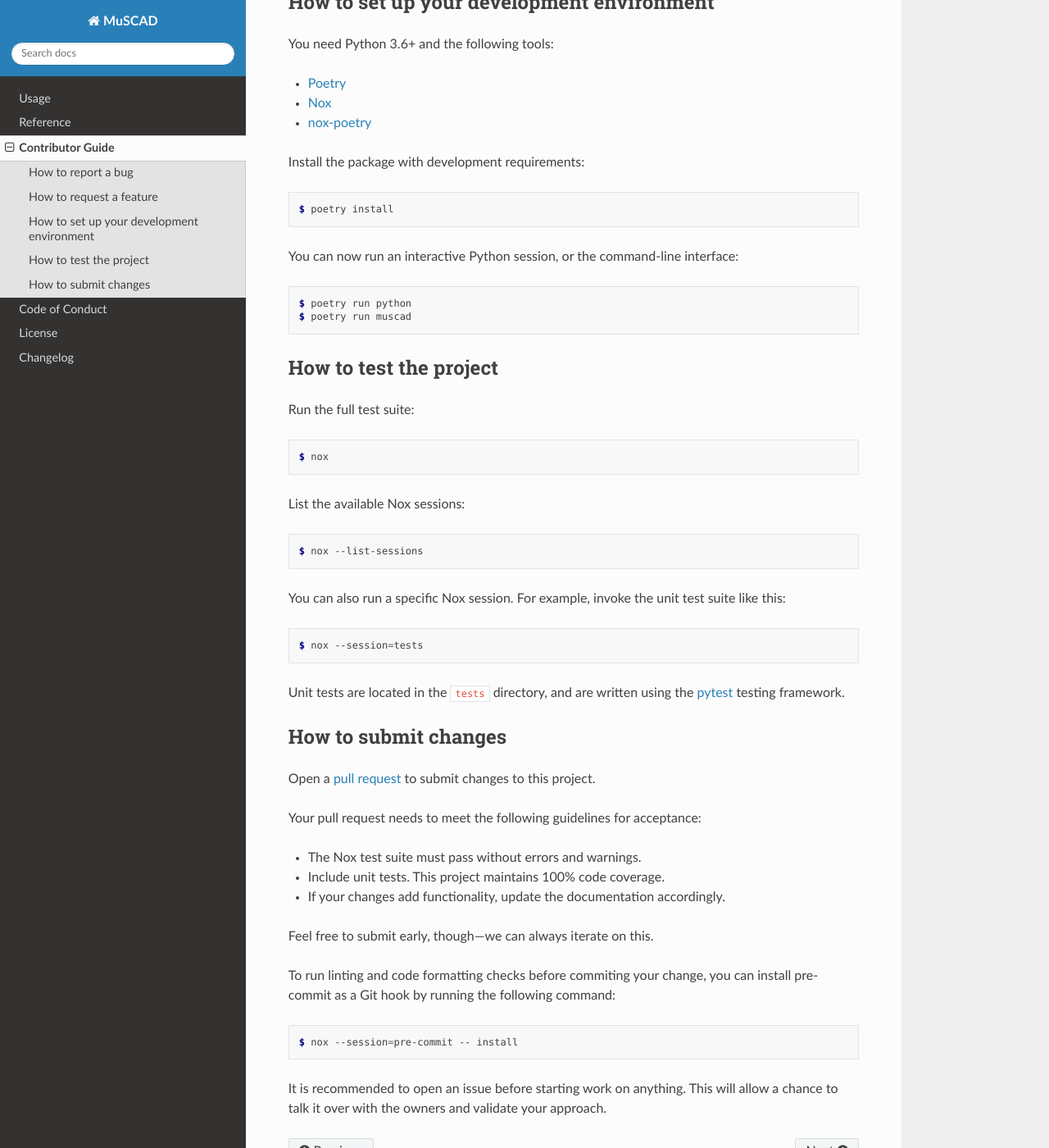
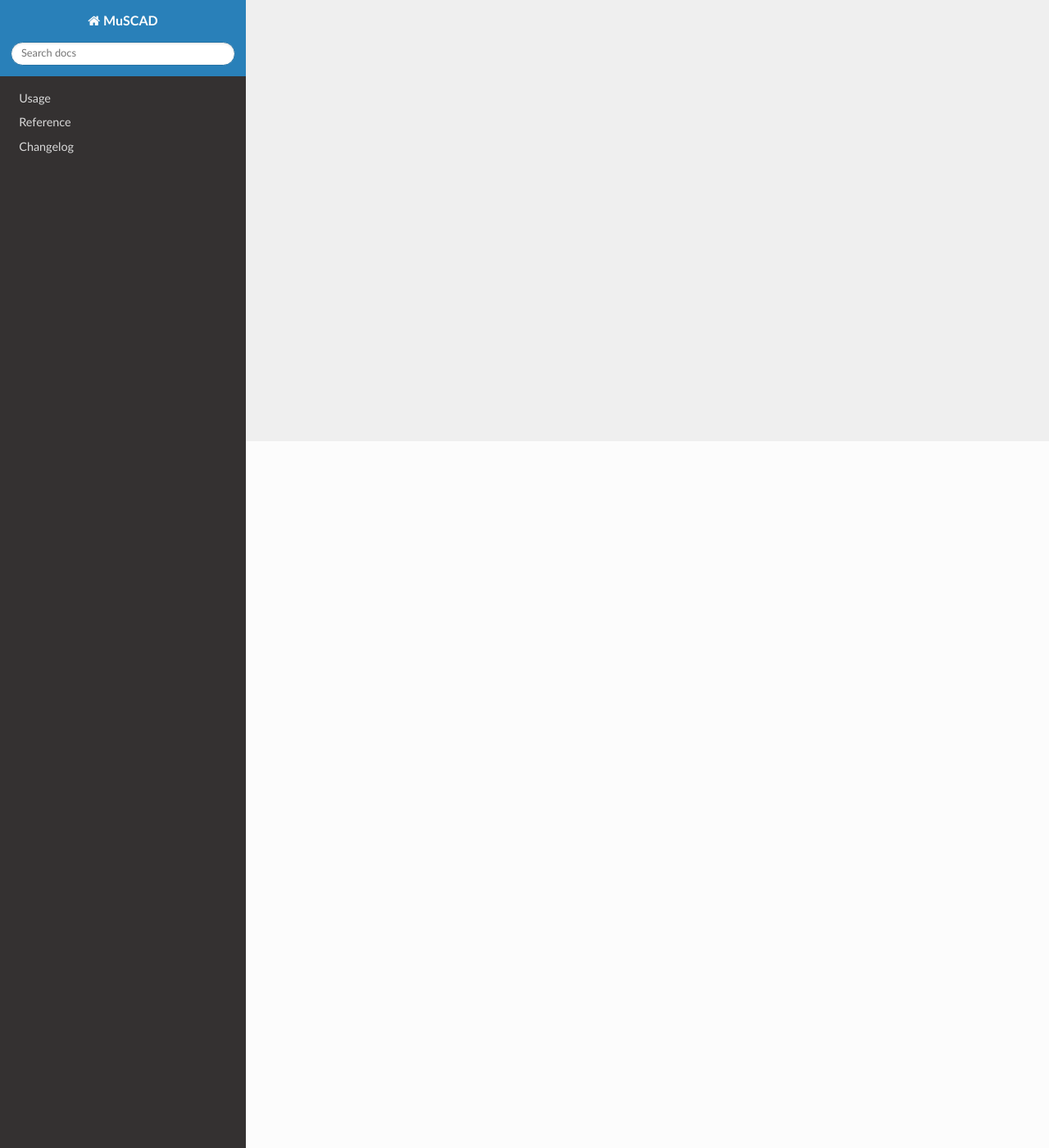
Before and after one commit to guillp/muscad, a Sphinx documentation site: the page built from docs/contributing.rst, in a window 1280 px wide and 1400 px high, scrolled down 862 px. Shown: the whole window at 82% size. Built offline with Sphinx 7.4.7 and the Read the Docs theme 3.1.0, drawn with Linux system fonts in a browser that asks for light colours; some of the changed text lies outside the part shown.

Commit message:
cleanup docs

```diff
--- a/CONTRIBUTING.rst
+++ /dev/null
@@ -1,123 +0,0 @@
-Contributor Guide
-=================
-
-Thank you for your interest in improving this project.
-This project is open-source under the `MIT license`_ and
-welcomes contributions in the form of bug reports, feature requests, and pull requests.
-
-Here is a list of important resources for contributors:
-
-- `Source Code`_
-- `Documentation`_
-- `Issue Tracker`_
-- `Code of Conduct`_
-
-.. _MIT license: https://opensource.org/licenses/MIT
-.. _Source Code: https://github.com/guillp/muscad
-.. _Documentation: https://muscad.readthedocs.io/
-.. _Issue Tracker: https://github.com/guillp/muscad/issues
-
-How to report a bug
--------------------
-
-Report bugs on the `Issue Tracker`_.
-
-When filing an issue, make sure to answer these questions:
-
-- Which operating system and Python version are you using?
-- Which version of this project are you using?
-- What did you do?
-- What did you expect to see?
-- What did you see instead?
-
-The best way to get your bug fixed is to provide a test case,
-and/or steps to reproduce the issue.
-
-
-How to request a feature
-------------------------
-
-Request features on the `Issue Tracker`_.
-
-
-How to set up your development environment
-------------------------------------------
-
-You need Python 3.6+ and the following tools:
-
-- Poetry_
-- Nox_
-- nox-poetry_
-
-Install the package with development requirements:
-
-.. code:: console
-
-   $ poetry install
-
-You can now run an interactive Python session,
-or the command-line interface:
-
-.. code:: console
-
-   $ poetry run python
-   $ poetry run muscad
-
-.. _Poetry: https://python-poetry.org/
-.. _Nox: https://nox.thea.codes/
-.. _nox-poetry: https://nox-poetry.readthedocs.io/
-
-
-How to test the project
------------------------
-
-Run the full test suite:
-
-.. code:: console
-
-   $ nox
-
-List the available Nox sessions:
-
-.. code:: console
-
-   $ nox --list-sessions
-
-You can also run a specific Nox session.
-For example, invoke the unit test suite like this:
-
-.. code:: console
-
-   $ nox --session=tests
-
-Unit tests are located in the ``tests`` directory,
-and are written using the pytest_ testing framework.
-
-.. _pytest: https://pytest.readthedocs.io/
-
-
-How to submit changes
----------------------
-
-Open a `pull request`_ to submit changes to this project.
-
-Your pull request needs to meet the following guidelines for acceptance:
-
-- The Nox test suite must pass without errors and warnings.
-- Include unit tests. This project maintains 100% code coverage.
-- If your changes add functionality, update the documentation accordingly.
-
-Feel free to submit early, though—we can always iterate on this.
-
-To run linting and code formatting checks before commiting your change, you can install pre-commit as a Git hook by running the following command:
-
-.. code:: console
-
-   $ nox --session=pre-commit -- install
-
-It is recommended to open an issue before starting work on anything.
-This will allow a chance to talk it over with the owners and validate your approach.
-
-.. _pull request: https://github.com/guillp/muscad/pulls
-.. github-only
-.. _Code of Conduct: CODE_OF_CONDUCT.rst
--- a/docs/conf.py
+++ b/docs/conf.py
@@ -1,4 +1,5 @@
 """Sphinx configuration."""
+
 from datetime import UTC, datetime
 
 project = "MuSCAD"
```
Also changed, not shown: CODE_OF_CONDUCT.rst (deleted, +0 -105 lines), .readthedocs.yml (deleted), LICENSE.rst (deleted), 1 other file.
